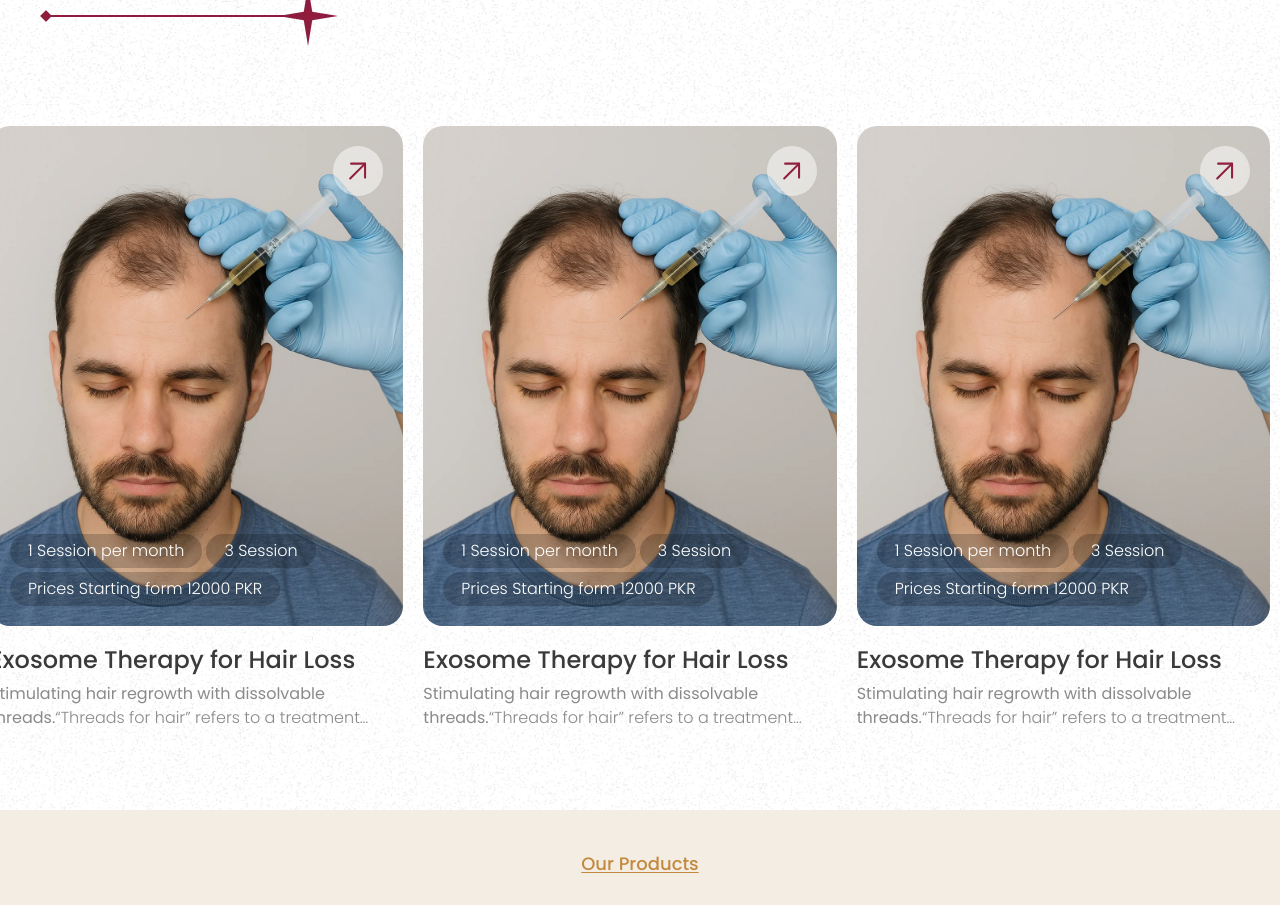
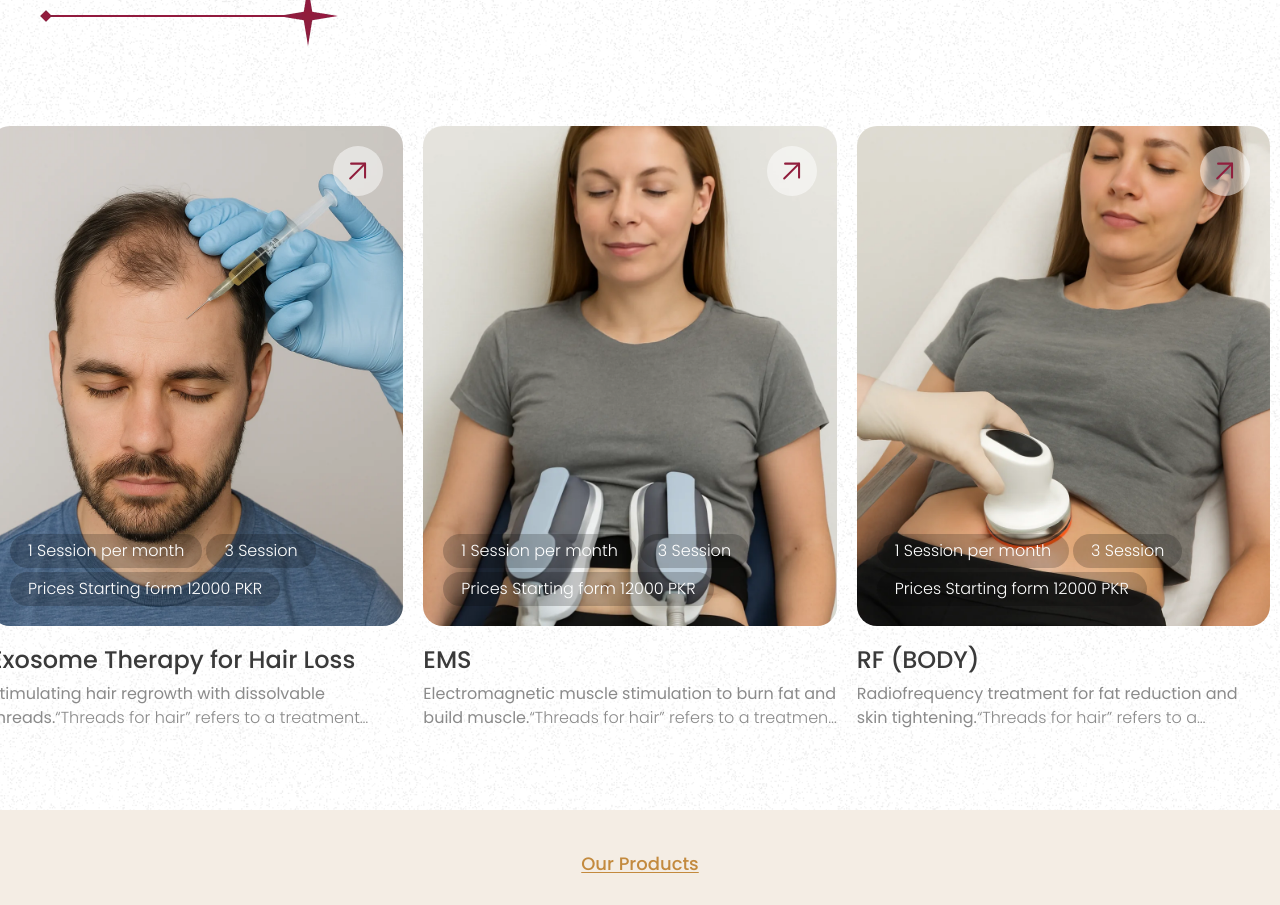
Before and after one commit to muhammadhuzaifasiddiqui/bioflex, a Next.js app: page / in a window 1280 px wide. Shown: the part 1300-2205 px from the top of the page. Built offline with nearby package versions, Linux system fonts and the light colour scheme.

Commit message:
feat: add EMS and RF (BODY) images; update Service component with new descriptions and image sources

```diff
--- a/src/app/components/layout/service.jsx
+++ b/src/app/components/layout/service.jsx
@@ -120,7 +120,7 @@ const Service = () => {
                     <a className="service-card" href="#">
                       <div className="img-wrapper overflow-hidden relative h-64">
                         <Image
-                          src={"/images/Exosome-Therapy.webp"}
+                          src={"/images/EMS.webp"}
                           width={401}
                           height={500}
                           alt="Exosome-Therapy"
@@ -149,11 +149,11 @@ const Service = () => {
                       </div>
                       <div className="pt-4">
                         <h4 className="line-clamp-1 text-secondary-dark font-medium">
-                          Exosome Therapy for Hair Loss
+                          EMS
                         </h4>
                         <p className="line-clamp-2 mt-1">
                           <b>
-                            Stimulating hair regrowth with dissolvable threads.
+                            Electromagnetic muscle stimulation to burn fat and build muscle.
                           </b>
                           “Threads for hair” refers to a treatment where tiny
                           absorbable threads (usually made of PDO –
@@ -188,7 +188,7 @@ const Service = () => {
                     <a className="service-card" href="#">
                       <div className="img-wrapper overflow-hidden relative h-64">
                         <Image
-                          src={"/images/Exosome-Therapy.webp"}
+                          src={"/images/RF-BODY-1.webp"}
                           width={401}
                           height={500}
                           alt="Exosome-Therapy"
@@ -217,11 +217,11 @@ const Service = () => {
                       </div>
                       <div className="pt-4">
                         <h4 className="line-clamp-1 text-secondary-dark font-medium">
-                          Exosome Therapy for Hair Loss
+                          RF (BODY)
                         </h4>
                         <p className="line-clamp-2 mt-1">
                           <b>
-                            Stimulating hair regrowth with dissolvable threads.
+                            Radiofrequency treatment for fat reduction and skin tightening.
                           </b>
                           “Threads for hair” refers to a treatment where tiny
                           absorbable threads (usually made of PDO –
```
Also changed, not shown: public/images/EMS.webp (added), public/images/RF-BODY-1.webp (added).
